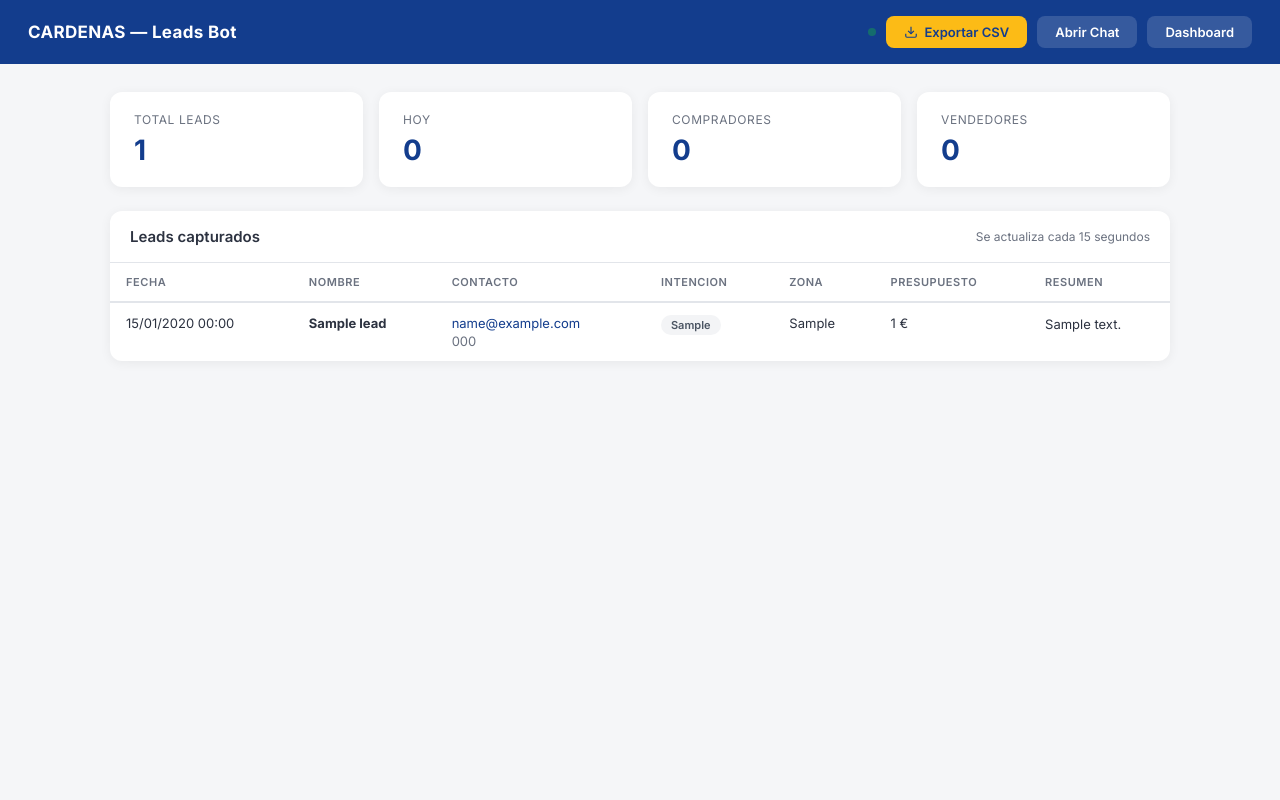
After one commit to tobias101004/MODELIA, a Flask app: page /chatbot/leads in a window 1280 px wide. The commit adds this page. Run offline with Flask 3, Linux system fonts and the light colour scheme; tables that the repository leaves empty hold one stand-in row (values such as "Sample post").

Commit message:
Add leads dashboard, CSV export, and sync/leads cards to MODELIA dashboard
- Full leads page at /chatbot/leads with real-time auto-refresh (15s)
- Stats: total leads, today, buyers, sellers
- CSV export button for Excel/Google Sheets
- New dashboard cards: "Consultar Leads Bot" and "Sincronizar Propiedades"
- Sync card lets team update properties from XML with one click

Co-Authored-By: Claude Opus 4.6 (1M context) <noreply@anthropic.com>

```diff
--- a/Code/chatbot/chatbot_app.py
+++ b/Code/chatbot/chatbot_app.py
@@ -4,6 +4,8 @@ Flask Blueprint for the Cárdenas Real Estate chatbot.
 Can run standalone or be mounted into the main MODELIA app.
 """
 
+import csv
+import io
 import json
 import logging
 import os
@@ -129,13 +131,44 @@ def api_sync_status():
     })
 
 
-# ── Leads API ─────────────────────────────────────────────────────────────────
+# ── Leads ─────────────────────────────────────────────────────────────────────
+
+@chatbot_bp.route("/leads")
+def leads_page():
+    return render_template("leads.html")
+
 
 @chatbot_bp.route("/api/leads")
 def api_leads():
     """List all captured leads."""
     leads = database.get_all_leads()
     return jsonify({"leads": leads, "total": len(leads)})
+
+
+@chatbot_bp.route("/api/leads/csv")
+def api_leads_csv():
+    """Export leads as CSV download."""
+    leads = database.get_all_leads()
+    output = io.StringIO()
+    writer = csv.writer(output)
+    writer.writerow([
+        "Fecha", "Nombre", "Email", "Telefono", "Intencion",
+        "Operacion", "Tipo", "Zona", "Dormitorios", "Presupuesto",
+        "Refs mostradas", "Resumen",
+    ])
+    for l in leads:
+        writer.writerow([
+            l.get("created_at", ""), l.get("name", ""), l.get("email", ""),
+            l.get("phone", ""), l.get("intent", ""), l.get("operation", ""),
+            l.get("property_type", ""), l.get("location", ""),
+            l.get("bedrooms", ""), l.get("budget", ""),
+            l.get("matched_refs", ""), l.get("summary", ""),
+        ])
+    return Response(
+        output.getvalue(),
+        mimetype="text/csv",
+        headers={"Content-Disposition": "attachment; filename=leads_cardenas.csv"},
+    )
 
 
 # ── Standalone runner ─────────────────────────────────────────────────────────
--- /dev/null
+++ b/Code/chatbot/templates/leads.html
@@ -0,0 +1,346 @@
+<!DOCTYPE html>
+<html lang="es">
+<head>
+<meta charset="UTF-8">
+<meta name="viewport" content="width=device-width, initial-scale=1.0">
+<title>Leads — Chatbot Cardenas</title>
+<link rel="preconnect" href="https://fonts.googleapis.com">
+<link href="https://fonts.googleapis.com/css2?family=Inter:wght@400;500;600;700&display=swap" rel="stylesheet">
+<style>
+  :root {
+    --primary: #133d8d;
+    --primary-light: #1a4fa6;
+    --accent: #fcbb16;
+    --bg: #f5f6f8;
+    --white: #ffffff;
+    --text: #2c3240;
+    --text-light: #6b7280;
+    --border: #e2e5ea;
+    --green: #16a34a;
+    --shadow: 0 2px 12px rgba(0,0,0,0.06);
+  }
+
+  * { margin: 0; padding: 0; box-sizing: border-box; }
+
+  body {
+    font-family: 'Inter', -apple-system, sans-serif;
+    background: var(--bg);
+    color: var(--text);
+    min-height: 100vh;
+  }
+
+  .header {
+    background: var(--primary);
+    color: var(--white);
+    padding: 0 28px;
+    height: 64px;
+    display: flex;
+    align-items: center;
+    justify-content: space-between;
+  }
+  .header h1 { font-size: 17px; font-weight: 700; letter-spacing: 0.02em; }
+  .header-right { display: flex; gap: 10px; align-items: center; }
+  .btn {
+    padding: 8px 18px;
+    border-radius: 8px;
+    font-size: 13px;
+    font-weight: 600;
+    cursor: pointer;
+    border: none;
+    transition: all 0.2s;
+    text-decoration: none;
+    display: inline-flex;
+    align-items: center;
+    gap: 6px;
+  }
+  .btn-accent {
+    background: var(--accent);
+    color: var(--primary);
+  }
+  .btn-accent:hover { background: #e5a914; }
+  .btn-ghost {
+    background: rgba(255,255,255,0.15);
+    color: var(--white);
+  }
+  .btn-ghost:hover { background: rgba(255,255,255,0.25); }
+
+  .container {
+    max-width: 1100px;
+    margin: 0 auto;
+    padding: 28px 20px;
+  }
+
+  .stats {
+    display: flex;
+    gap: 16px;
+    margin-bottom: 24px;
+    flex-wrap: wrap;
+  }
+  .stat-card {
+    background: var(--white);
+    border-radius: 12px;
+    padding: 20px 24px;
+    box-shadow: var(--shadow);
+    min-width: 160px;
+    flex: 1;
+  }
+  .stat-card .label {
+    font-size: 12px;
+    color: var(--text-light);
+    text-transform: uppercase;
+    letter-spacing: 0.05em;
+    margin-bottom: 6px;
+  }
+  .stat-card .value {
+    font-size: 28px;
+    font-weight: 700;
+    color: var(--primary);
+  }
+  .stat-card .sub {
+    font-size: 12px;
+    color: var(--text-light);
+    margin-top: 2px;
+  }
+
+  .table-wrapper {
+    background: var(--white);
+    border-radius: 12px;
+    box-shadow: var(--shadow);
+    overflow: hidden;
+  }
+  .table-header {
+    padding: 16px 20px;
+    border-bottom: 1px solid var(--border);
+    display: flex;
+    align-items: center;
+    justify-content: space-between;
+  }
+  .table-header h2 { font-size: 15px; font-weight: 600; }
+  .table-header .refresh-hint {
+    font-size: 12px;
+    color: var(--text-light);
+  }
+
+  table {
+    width: 100%;
+    border-collapse: collapse;
+    font-size: 13px;
+  }
+  thead th {
+    text-align: left;
+    padding: 12px 16px;
+    font-weight: 600;
+    font-size: 11px;
+    text-transform: uppercase;
+    letter-spacing: 0.05em;
+    color: var(--text-light);
+    border-bottom: 2px solid var(--border);
+    white-space: nowrap;
+  }
+  tbody td {
+    padding: 12px 16px;
+    border-bottom: 1px solid var(--border);
+    vertical-align: top;
+  }
+  tbody tr:last-child td { border-bottom: none; }
+  tbody tr:hover { background: #f8f9fb; }
+
+  .badge {
+    display: inline-block;
+    padding: 3px 10px;
+    border-radius: 20px;
+    font-size: 11px;
+    font-weight: 600;
+    text-transform: capitalize;
+  }
+  .badge-comprar { background: #dbeafe; color: #1e40af; }
+  .badge-vender { background: #fef3c7; color: #92400e; }
+  .badge-alquilar { background: #d1fae5; color: #065f46; }
+  .badge-informacion { background: #f3f4f6; color: #4b5563; }
+
+  .contact-info {
+    display: flex;
+    flex-direction: column;
+    gap: 2px;
+  }
+  .contact-info .email { color: var(--primary); }
+  .contact-info .phone { color: var(--text-light); }
+
+  .summary-text {
+    max-width: 250px;
+    display: -webkit-box;
+    -webkit-line-clamp: 2;
+    -webkit-box-orient: vertical;
+    overflow: hidden;
+    line-height: 1.4;
+  }
+
+  .empty-state {
+    text-align: center;
+    padding: 60px 20px;
+    color: var(--text-light);
+  }
+  .empty-state h3 {
+    font-size: 16px;
+    color: var(--text);
+    margin-bottom: 8px;
+  }
+  .empty-state p { font-size: 13px; }
+
+  .loading { text-align: center; padding: 40px; color: var(--text-light); }
+
+  .live-dot {
+    width: 8px; height: 8px;
+    background: var(--green);
+    border-radius: 50%;
+    display: inline-block;
+    animation: pulse 2s infinite;
+  }
+  @keyframes pulse {
+    0%, 100% { opacity: 1; }
+    50% { opacity: 0.4; }
+  }
+
+  @media (max-width: 768px) {
+    .stats { flex-direction: column; }
+    .table-wrapper { overflow-x: auto; }
+    table { min-width: 700px; }
+    .container { padding: 16px 12px; }
+  }
+</style>
+</head>
+<body>
+
+<div class="header">
+  <h1>CARDENAS — Leads Bot</h1>
+  <div class="header-right">
+    <span class="live-dot" title="Actualizacion automatica"></span>
+    <a href="/chatbot/api/leads/csv" class="btn btn-accent">
+      <svg viewBox="0 0 24 24" fill="none" stroke="currentColor" stroke-width="2" style="width:14px;height:14px"><path d="M21 15v4a2 2 0 01-2 2H5a2 2 0 01-2-2v-4"/><polyline points="7 10 12 15 17 10"/><line x1="12" y1="15" x2="12" y2="3"/></svg>
+      Exportar CSV
+    </a>
+    <a href="/chatbot/" class="btn btn-ghost">Abrir Chat</a>
+    <a href="/" class="btn btn-ghost">Dashboard</a>
+  </div>
+</div>
+
+<div class="container">
+  <div class="stats">
+    <div class="stat-card">
+      <div class="label">Total Leads</div>
+      <div class="value" id="statTotal">-</div>
+    </div>
+    <div class="stat-card">
+      <div class="label">Hoy</div>
+      <div class="value" id="statToday">-</div>
+    </div>
+    <div class="stat-card">
+      <div class="label">Compradores</div>
+      <div class="value" id="statBuy">-</div>
+    </div>
+    <div class="stat-card">
+      <div class="label">Vendedores</div>
+      <div class="value" id="statSell">-</div>
+    </div>
+  </div>
+
+  <div class="table-wrapper">
+    <div class="table-header">
+      <h2>Leads capturados</h2>
+      <span class="refresh-hint">Se actualiza cada 15 segundos</span>
+    </div>
+    <div id="tableBody">
+      <div class="loading">Cargando leads...</div>
+    </div>
+  </div>
+</div>
+
+<script>
+const tableBody = document.getElementById('tableBody');
+
+function formatDate(iso) {
+  if (!iso) return '-';
+  const d = new Date(iso);
+  const day = String(d.getDate()).padStart(2, '0');
+  const mon = String(d.getMonth() + 1).padStart(2, '0');
+  const yr = d.getFullYear();
+  const hr = String(d.getHours()).padStart(2, '0');
+  const min = String(d.getMinutes()).padStart(2, '0');
+  return day + '/' + mon + '/' + yr + ' ' + hr + ':' + min;
+}
+
+function esc(t) {
+  if (!t) return '';
+  const d = document.createElement('div');
+  d.textContent = t;
+  return d.innerHTML;
+}
+
+function badgeClass(intent) {
+  const map = { comprar: 'badge-comprar', vender: 'badge-vender', alquilar: 'badge-alquilar' };
+  return map[intent] || 'badge-informacion';
+}
+
+function isToday(iso) {
+  if (!iso) return false;
+  const d = new Date(iso);
+  const now = new Date();
+  return d.getDate() === now.getDate() && d.getMonth() === now.getMonth() && d.getFullYear() === now.getFullYear();
+}
+
+async function loadLeads() {
+  try {
+    const res = await fetch('/chatbot/api/leads');
+    const data = await res.json();
+    const leads = data.leads || [];
+
+    // Stats
+    document.getElementById('statTotal').textContent = leads.length;
+    document.getElementById('statToday').textContent = leads.filter(l => isToday(l.created_at)).length;
+    document.getElementById('statBuy').textContent = leads.filter(l => l.intent === 'comprar').length;
+    document.getElementById('statSell').textContent = leads.filter(l => l.intent === 'vender').length;
+
+    if (leads.length === 0) {
+      tableBody.innerHTML =
+        '<div class="empty-state">' +
+        '<h3>No hay leads todavia</h3>' +
+        '<p>Cuando un cliente deje sus datos en el chatbot, apareceran aqui automaticamente.</p>' +
+        '</div>';
+      return;
+    }
+
+    let html = '<table><thead><tr>' +
+      '<th>Fecha</th><th>Nombre</th><th>Contacto</th><th>Intencion</th>' +
+      '<th>Zona</th><th>Presupuesto</th><th>Resumen</th>' +
+      '</tr></thead><tbody>';
+
+    for (const l of leads) {
+      const budget = l.budget ? Number(l.budget).toLocaleString('es-ES') + ' \u20ac' : '-';
+      html += '<tr>' +
+        '<td style="white-space:nowrap">' + formatDate(l.created_at) + '</td>' +
+        '<td><strong>' + esc(l.name) + '</strong></td>' +
+        '<td><div class="contact-info">' +
+          (l.email ? '<span class="email">' + esc(l.email) + '</span>' : '') +
+          (l.phone ? '<span class="phone">' + esc(l.phone) + '</span>' : '') +
+          (!l.email && !l.phone ? '-' : '') +
+        '</div></td>' +
+        '<td><span class="badge ' + badgeClass(l.intent) + '">' + esc(l.intent || 'info') + '</span></td>' +
+        '<td>' + esc(l.location || '-') + '</td>' +
+        '<td>' + budget + '</td>' +
+        '<td><div class="summary-text">' + esc(l.summary || '-') + '</div></td>' +
+        '</tr>';
+    }
+
+    html += '</tbody></table>';
+    tableBody.innerHTML = html;
+  } catch (e) {
+    tableBody.innerHTML = '<div class="empty-state"><p>Error al cargar leads</p></div>';
+  }
+}
+
+// Load immediately and refresh every 15 seconds
+loadLeads();
+setInterval(loadLeads, 15000);
+</script>
+</body>
+</html>
```
Also changed, not shown: templates/generic.html (+59 -0 lines).
